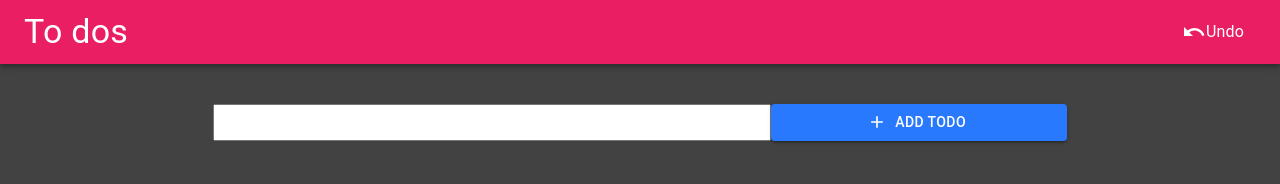
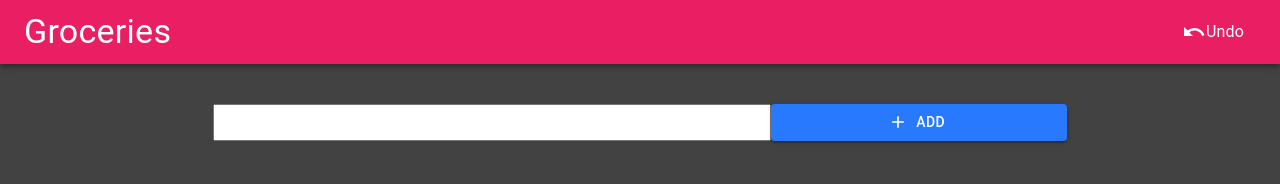
Before and after one commit to SilvaTN/react-list, a React (Create React App) app: page / in a window 1280 px wide. Shown: the top 184 px of the page. Built offline with nearby package versions, Linux system fonts and the light colour scheme.

Commit message:
changed button text and app heading text

```diff
--- a/src/App.js
+++ b/src/App.js
@@ -127,7 +127,7 @@ function App() {
         <Grid item xs={10} sm={8}>
           <div style={{display: "flex", marginTop: "5vh", marginBottom: "5vh"}}>
             <input style={{width: "65%", fontSize: "22px"}} ref={nameRef} type="text" onPaste={handlePaste} />
-            <Button  style={{width: "35%"}} variant="contained" color="secondary"  startIcon={<AddIcon />} onClick={handleAddTodo}>Add Todo</Button>
+            <Button  style={{width: "35%"}} variant="contained" color="secondary"  startIcon={<AddIcon />} onClick={handleAddTodo}>Add</Button>
           </div>
 
           <TodoList todos={todos} toggleTodo={toggleTodo}/>
--- a/src/Header.jsx
+++ b/src/Header.jsx
@@ -23,7 +23,7 @@ const Header = ({todoHistory, setTodoHistory, setTodos}) => {
         // If you do this, give a margin of 0 to html body
         <AppBar position="static">
             <Toolbar>
-                <Typography style={{flex: "1"}} variant="h4" >To dos</Typography>
+                <Typography style={{flex: "1"}} variant="h4" >Groceries</Typography>
                 <IconButton onDoubleClick={handleUndo} aria-label="undo">
                     <UndoIcon />
                     <Typography variant="body1">Undo</Typography>
```
